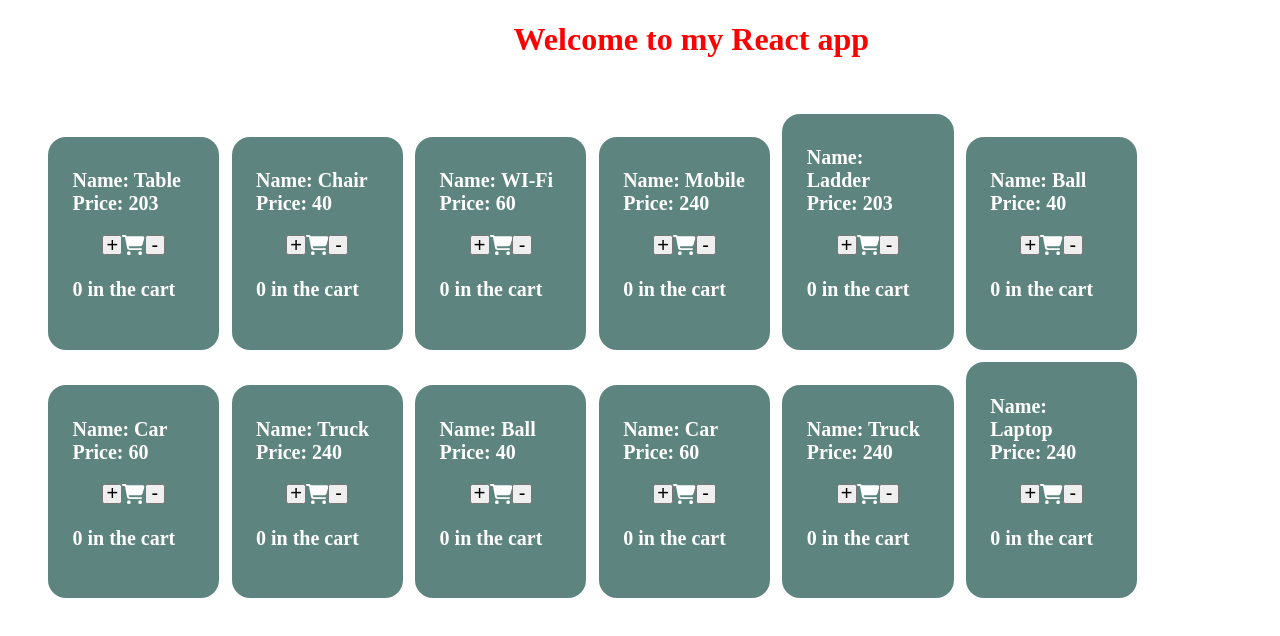
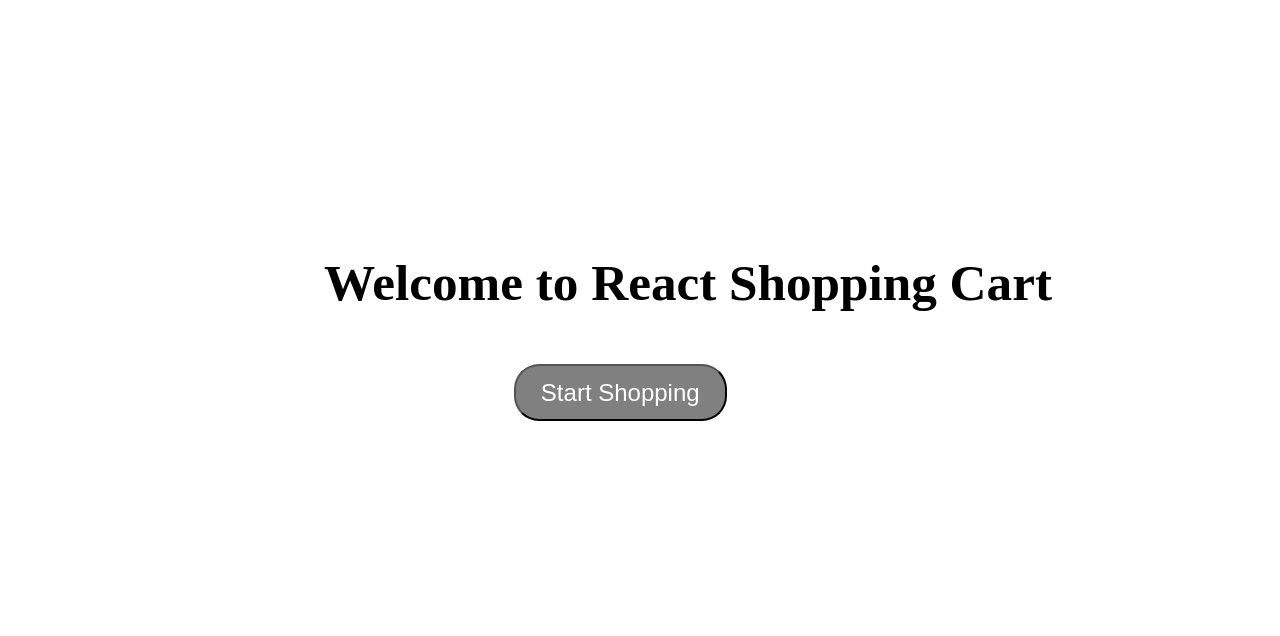
Before and after one commit to kunaal-gupta/React-Shopping-Cart, a React (Vite) app: page / in a window 1280 px wide. Shown: the top 636 px of the page. Built offline with nearby package versions, Linux system fonts and the light colour scheme.

Commit message:
added welcome page

```diff
--- a/src/App.jsx
+++ b/src/App.jsx
@@ -88,14 +88,32 @@ export function BoxesList() {
 
 
 
+export function Homepage() {
+  function hideHomepage () {
+    document.getElementById('welcomepage').style.display = 'none'
+    document.getElementById('shoppingPage').style.display = 'block'
 
+  }
 
+  return (
+      <div id='welcomepage'>
+          <h1 style={{fontSize: '320%', marginLeft: '25%', marginTop: '20%'}}> Welcome to React Shopping Cart </h1> <br />
+          <button className= 'HomepageButton' onClick={hideHomepage}> Start Shopping </button>
+      </div>
+  );
+}
+
+3
 export function MyButton() {
   return (
-    <div>
-      <h1 className="Heading"> Welcome to my React app </h1> <br />
-      <BoxesList />
+    <>
+      <Homepage />
 
-    </div>
+      <div id = 'shoppingPage' style={{display: 'none'}}>
+        <h1 className="Heading"> Welcome to my React app </h1> <br />
+        <BoxesList />
+
+      </div>
+    </>
   );
 }
--- a/src/Style.css
+++ b/src/Style.css
@@ -31,3 +31,20 @@
 .button:hover {
     background-color: blue;
 }
+
+.HomepageButton {
+    margin-left: 40%;
+    border-radius: 25px;
+    color: white;
+    background-color: greY;
+    font-size: 150%;
+    padding: 1% 2% 1% 2%;
+}
+
+.HomepageButton:hover {
+    background-color: burlywood;
+    cursor:grab;
+    transform: scale(1.2);
+    font-weight: bold;
+
+}
```
